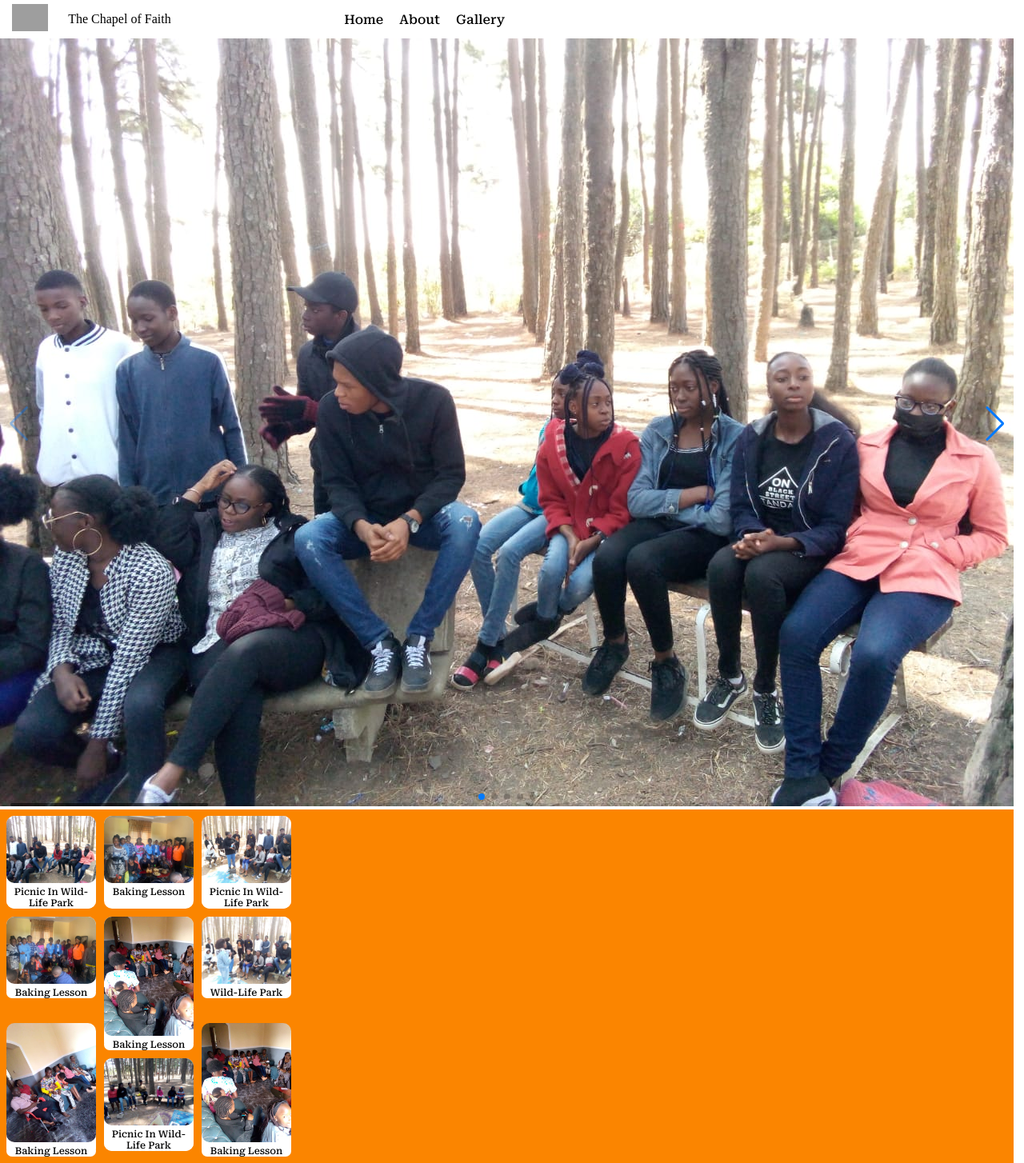
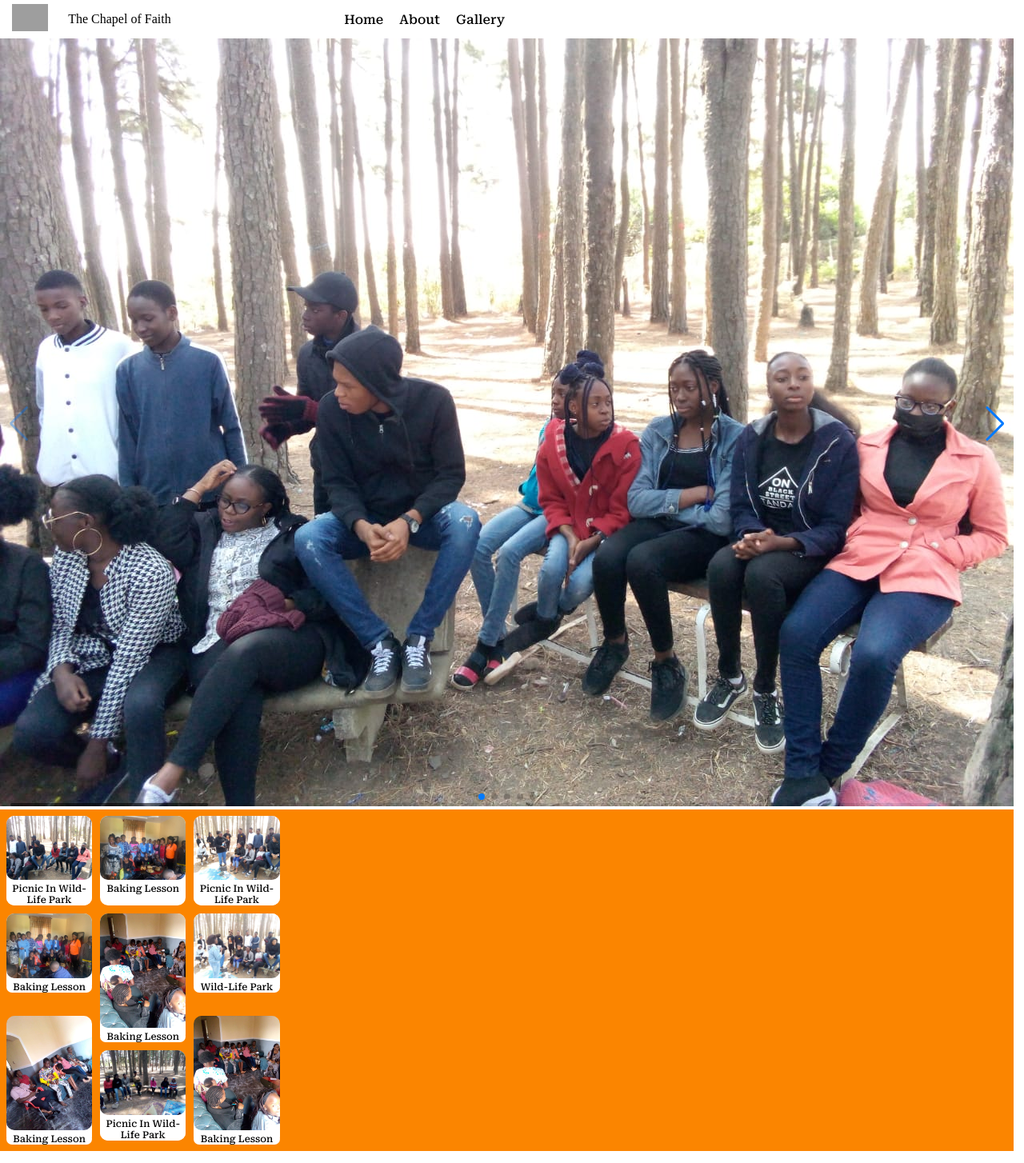
Before and after one commit to tosxin-456/Bethel-Teens, a React (Vite) app: page /Gallery in a window 1280 px wide. Shown: the whole page at 80% size. Built offline with nearby package versions, Linux system fonts and the light colour scheme; grey boxes are pictures that could not be loaded.

Commit message:
worked on the gallaries page

```diff
--- a/src/App.css
+++ b/src/App.css
@@ -329,7 +329,7 @@ button:hover{
 .firstPic{
 background-color: #FFFFFF;
 border-radius: 10px;
-width: 7rem;
+width: 6.7rem;
  margin: 5px;
 }
 .firstPic img{
--- a/src/pages/Slider.jsx
+++ b/src/pages/Slider.jsx
@@ -27,8 +27,6 @@ const Slider = () => {
     navigation
     pagination={{ clickable: true }}
     scrollbar={{ draggable: true }}
-    onSwiper={(swiper) => console.log(swiper)}
-    onSlideChange={() => console.log('slide change')}
   >
     <div>
 
```
